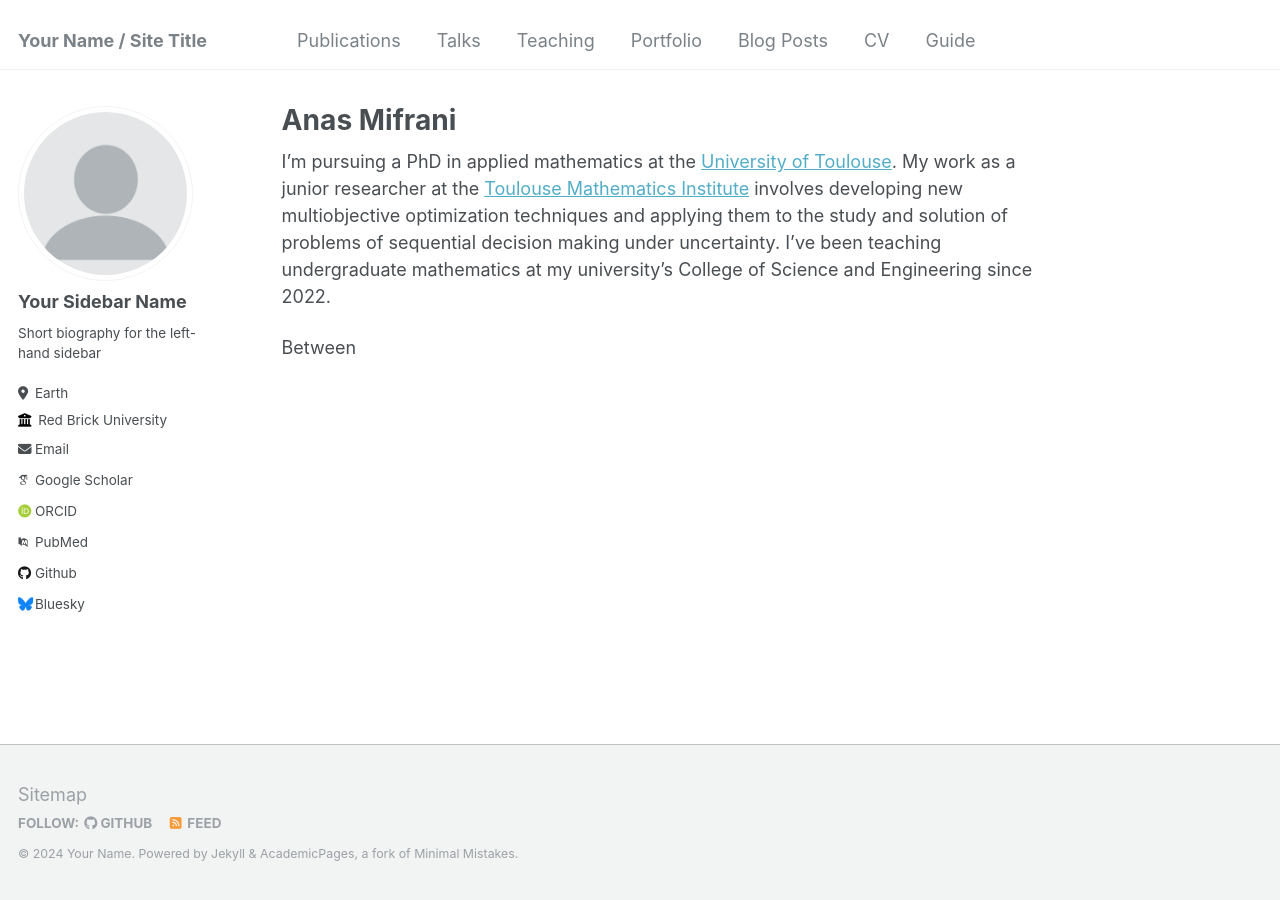
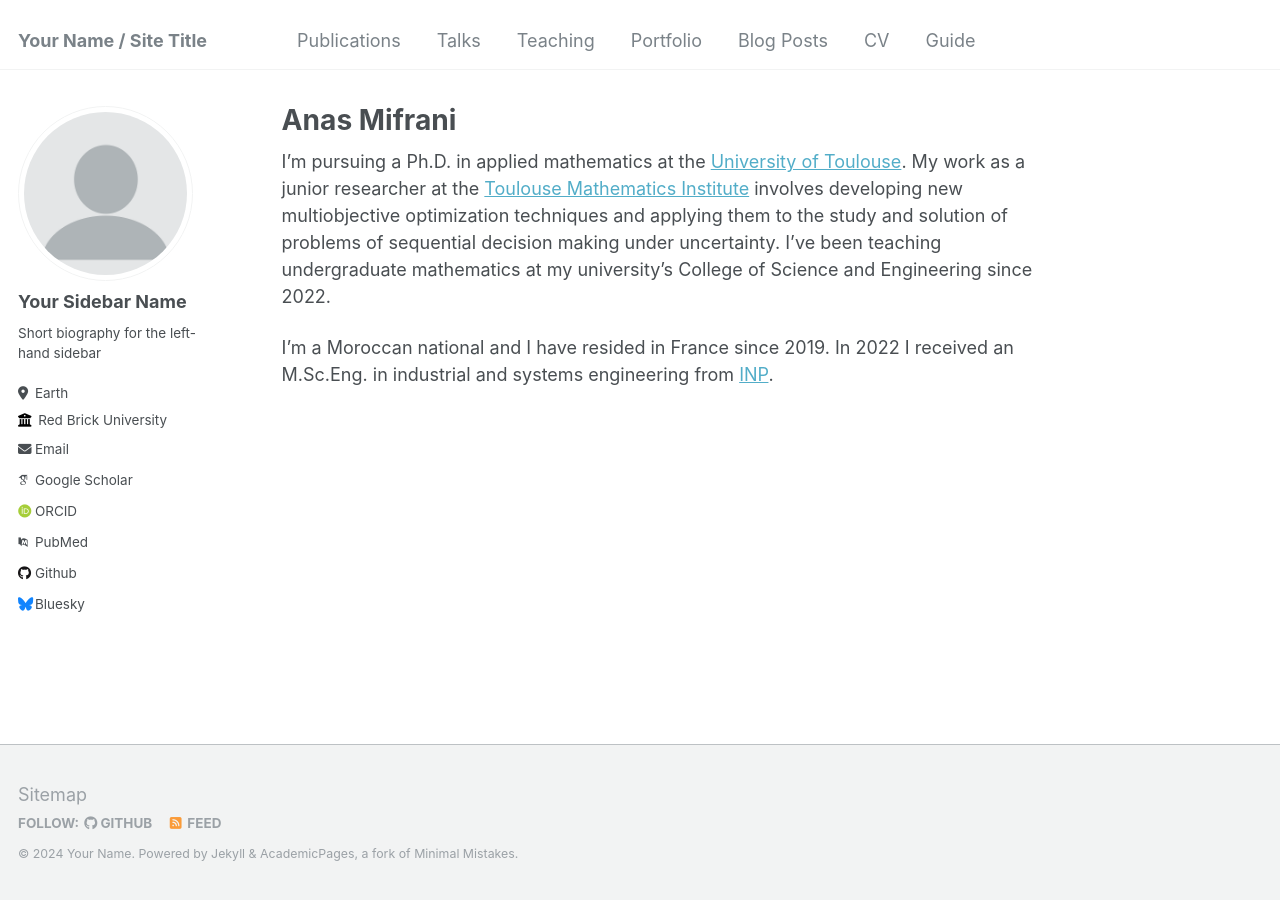
Before and after one commit to anmifrani/anmifrani.github.io, a Jekyll site: the page built from _pages/about.md, in a window 1280 px wide. Built offline with Jekyll 4.4.1, drawn with Linux system fonts in a browser that asks for light colours; some web fonts are replaced.

Commit message:
Update about.md

```diff
--- a/_pages/about.md
+++ b/_pages/about.md
@@ -7,6 +7,6 @@ redirect_from:
   - /about.html
 ---
 
-I'm pursuing a PhD in applied mathematics at the [University of Toulouse](https://en.univ-toulouse.fr/). My work as a junior researcher at the [Toulouse Mathematics Institute](https://math.univ-toulouse.fr/en/) involves developing new multiobjective optimization techniques and applying them to the study and solution of problems of sequential decision making under uncertainty. I've been teaching undergraduate mathematics at my university's College of Science and Engineering since 2022.
+I'm pursuing a Ph.D. in applied mathematics at the [University of Toulouse](https://en.univ-toulouse.fr/). My work as a junior researcher at the [Toulouse Mathematics Institute](https://math.univ-toulouse.fr/en/) involves developing new multiobjective optimization techniques and applying them to the study and solution of problems of sequential decision making under uncertainty. I've been teaching undergraduate mathematics at my university's College of Science and Engineering since 2022.
 
-Between
+I'm a Moroccan national and I have resided in France since 2019. In 2022 I received an M.Sc.Eng. in industrial and systems engineering from [INP](https://www.inp-toulouse.fr/en/index.html).
```
